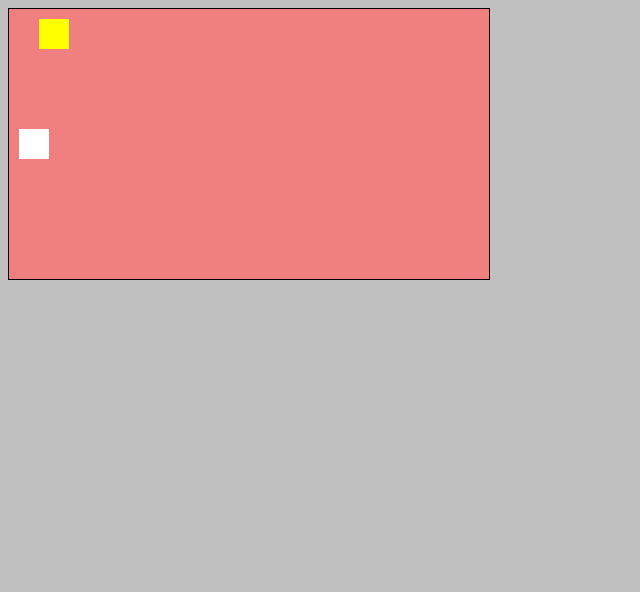
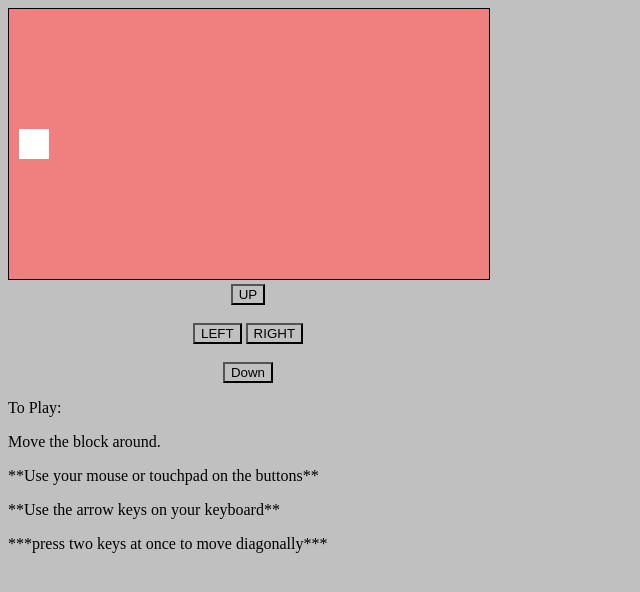
Before and after one commit to CheriPortman/canvas-notes-and-tutorials, a plain HTML site: page games.html in a window 1280 px wide. Shown: the whole page, without its empty margins (0-640 px from the left). Drawn offline with Linux system fonts and the light colour scheme.

Commit message:
gamepiece has diagonal motion with multiple arrow key presses

```diff
--- a/games.css
+++ b/games.css
@@ -1,3 +1,8 @@
 canvas {
     background-color: lightcoral;
 }
+
+div {
+    text-align: center;
+    width: 480px;
+}
--- a/games.html
+++ b/games.html
@@ -8,7 +8,20 @@
     <title>Game Tutorial</title>
 </head>
 <body onload="startGame()">
+    <div id="button-cluster">
+        <button onmousedown="moveup()" onmouseup="stopMove()" ontouchstart="moveup()">UP</button><br><br>
+        <button onmousedown="moveleft()" onmouseup="stopMove()" ontouchstart="moveleft()">LEFT</button>
+        <button onmousedown="moveright()" onmouseup="stopMove()" ontouchstart="moveright()">RIGHT</button><br><br>
+        <button onmousedown="movedown()" onmouseup="stopMove()" ontouchstart="movedown()">Down</button>
+    </div>
 
-    <script src='games.js'></script>
+    <p>To Play: </p>
+    <p>Move the block around.</p>
+    <p>**Use your mouse or touchpad on the buttons**</p>
+    <p>**Use the arrow keys on your keyboard**</p>
+    <p>***press two keys at once to move diagonally***</p>
+
+
+    <script src="games.js"></script>
 </body>
 </html>
--- a/games.js
+++ b/games.js
@@ -1,14 +1,15 @@
 let whiteGamePiece;
-let yellowGamePiece;
+// let yellowGamePiece;
 
 function startGame() {
+    /* eslint-disable-next-line */      //height, width, color, x, y
+    whiteGamePiece = new component(30, 30, 'white', 10, 120); //can use hex, rgb, or rgba
+    // yellowGamePiece = new component(30, 30, 'yellow', 10, 10); //can use hex, rgb, or rgba
+
     myGameArea.start();
-    /* eslint-disable-next-line */
-    whiteGamePiece = new component(30, 30, 'white', 10, 120); //can use hex, rgb, or rgba
-    /* eslint-disable-next-line */        //height, width, color, x, y
-    yellowGamePiece = new component(30, 30, 'yellow', 10, 10); //can use hex, rgb, or rgba
 }
 
+//creates the canvas for the game to exist within
 const myGameArea = {
     canvas: document.createElement('canvas'),
     start: function() {
@@ -16,36 +17,86 @@ const myGameArea = {
         this.canvas.height = 270;
         this.context = this.canvas.getContext('2d');
         document.body.insertBefore(this.canvas, document.body.childNodes[0]);
-        this.interval = setInterval(updateGameArea, 20);
+        this.interval = setInterval(updateGameArea, 20);  //refreshes to get animation
+
+        window.addEventListener('keydown', function(e) {
+            myGameArea.keys = (myGameArea.keys || []);
+            myGameArea.keys[e.keyCode] = true;
+        });
+        window.addEventListener('keyup', function(e) {
+            myGameArea.keys[e.keyCode] = false;
+        });
     },
     clear: function() {
         this.context.clearRect(0, 0, this.canvas.width, this.canvas.height);
     }
 };
-
+//constructor function to build a game square
 function component(width, height, color, x, y) {
     this.width = width;
     this.height = height;
+    this.speedX = 0;
+    this.speedY = 0;
     this.x = x;
     this.y = y;
     this.update = function() {
-        let ctx = myGameArea.context;
-        ctx.fillStyle = color;
-        ctx.fillRect(this.x, this.y, this.width, this.height);
-
+        let ctx = myGameArea.context;    //where the piece lives
+        ctx.fillStyle = color;            // add color
+        ctx.fillRect(this.x, this.y, this.width, this.height); //creates the shape
+    };
+    this.newPos = function() {          //uses speedX and speedY to change position of component
+        this.x += this.speedX;
+        this.y += this.speedY;
     };
 }
 
 function updateGameArea() {
     myGameArea.clear();
-    // whiteGamePiece.x -= 1;  //moves it a pixel each refresh, along the x axis
-    // if(whiteGamePiece.x === 0) {
-        // whiteGamePiece.x = 480;
+    whiteGamePiece.speedX = 0;
+    whiteGamePiece.speedY = 0;
+
+        //allows to use arrow keys to move block
+    if(myGameArea.keys && myGameArea.keys[37]) {
+        whiteGamePiece.speedX = -1;
+    }
+    if(myGameArea.keys && myGameArea.keys[39]) {
+        whiteGamePiece.speedX = 1;
+    }
+    if(myGameArea.keys && myGameArea.keys[38]) {
+        whiteGamePiece.speedY = -1;
+    }
+    if(myGameArea.keys && myGameArea.keys[40]) {
+        whiteGamePiece.speedY = 1;
+    }
+
+    whiteGamePiece.newPos();
+    whiteGamePiece.update();
+
+    // yellowGamePiece.x += 2;
+    // if(yellowGamePiece.x === 480) {
+    //     yellowGamePiece.x = 0;
     // }
-    whiteGamePiece.update();
-    yellowGamePiece.x += 2;
-    if(yellowGamePiece.x === 480) {
-        yellowGamePiece.x = 0;
-    }
-    yellowGamePiece.update();
+    // yellowGamePiece.newPos();
+    // yellowGamePiece.update();
 }
+
+function moveup() {
+    whiteGamePiece.speedY -= 1;
+}
+
+function movedown() {
+    whiteGamePiece.speedY += 1;
+}
+
+function moveleft() {
+    whiteGamePiece.speedX -= 1;
+}
+
+function moveright() {
+    whiteGamePiece.speedX += 1;
+}
+
+function stopMove() {
+    whiteGamePiece.speedX = 0;
+    whiteGamePiece.speedY = 0;
+}
```
